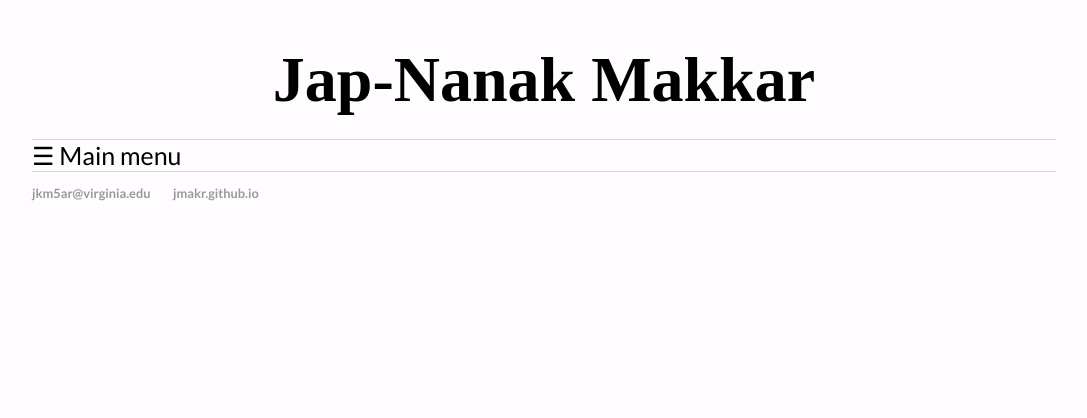
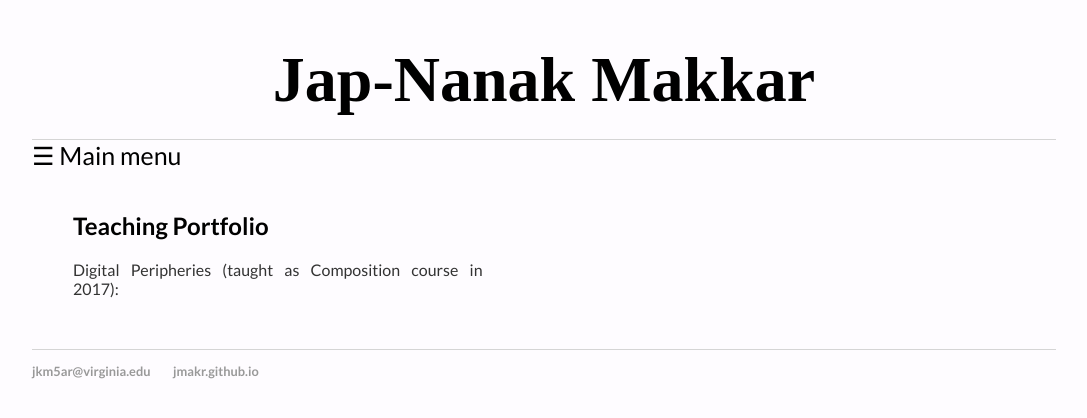
Before and after one commit to jmakr/jmakr.github.io, a Jekyll site: the page built from teaching/index.html, in a window 1280 px wide. Shown: the top 418 px of the page, without its empty margins (96-1183 px from the left). Built offline with Jekyll 4.4.1, drawn with Linux system fonts in a browser that asks for light colours.

Commit message:
Update index.html

```diff
--- a/teaching/index.html
+++ b/teaching/index.html
@@ -2,3 +2,11 @@
 layout: default
 title: Teaching Portfolio
 ---
+<div class="blurb">
+    	<h2>{{ page.title }}</h2>
+
+     <p2 align="justify"> Digital Peripheries (taught as Composition course in 2017): </p2>
+
+
+
+  </div>
```
